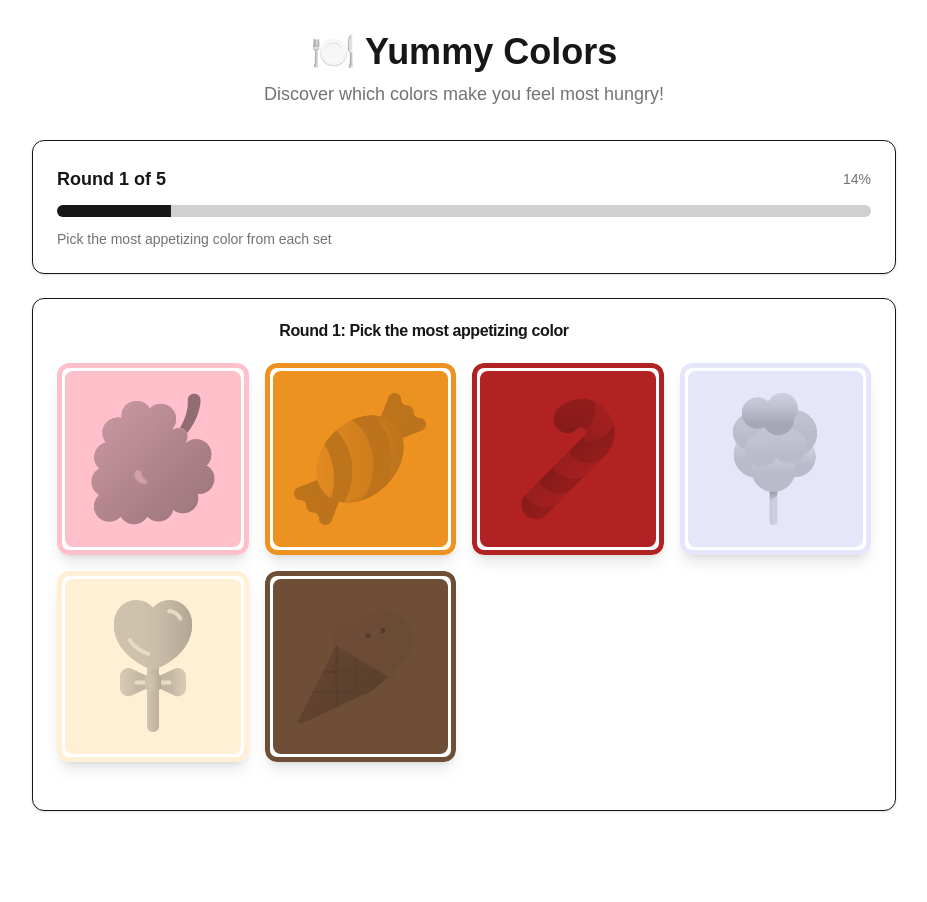
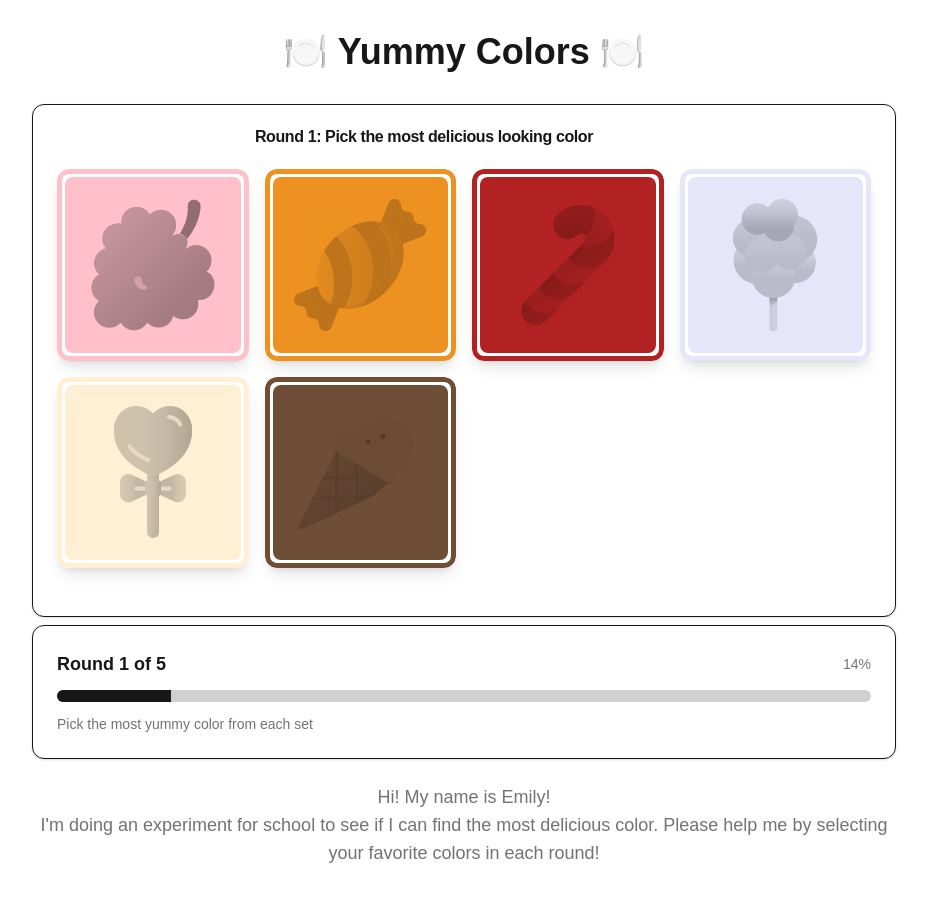
Before and after one commit to EttienneS/yummy-colors, a Next.js app: page / in a window 1280 px wide. Shown: the top 902 px of the page, without its empty margins (176-1103 px from the left). Before the commit the page ends 843 px from the top, so only its background shows below. Built offline with nearby package versions, Linux system fonts and the light colour scheme.

Commit message:
ui tweaks

```diff
--- a/app/admin/page.tsx
+++ b/app/admin/page.tsx
@@ -340,6 +340,21 @@ export default function AdminPage() {
                   <div className="space-y-2">
                     {analytics.colorNamePreferences.map((pref, index) => (
                       <div key={pref.name} className="flex items-center gap-2">
+                        {/* Color square: try to find the color hex from popularFinalColors, fallback to gray if not found */}
+                        <div
+                          className="w-4 h-4 rounded border mr-2"
+                          style={{
+                            backgroundColor:
+                              analytics.popularFinalColors.find(
+                                (c) => c.name === pref.name
+                              )?.hex || "#e5e7eb",
+                          }}
+                          title={
+                            analytics.popularFinalColors.find(
+                              (c) => c.name === pref.name
+                            )?.hex || "Unknown"
+                          }
+                        />
                         <div className="text-sm font-medium min-w-0 flex-1">
                           #{index + 1} {pref.name}
                         </div>
--- a/app/page.tsx
+++ b/app/page.tsx
@@ -61,12 +61,11 @@ export default function ColorGamePage() {
     <div className="min-h-screen bg-background">
       <div className="container mx-auto px-4 py-8 max-w-4xl">
         <div className="text-center mb-8">
-          <h1 className="text-4xl font-bold mb-2">🍽️ Yummy Colors</h1>
-          <p className="text-lg text-muted-foreground">
-            Discover which colors make you feel most hungry!
-          </p>
+          <h1 className="text-4xl font-bold mb-2">🍽️ Yummy Colors 🍽️</h1>
         </div>
 
+        {renderCurrentPhase()}
+        <div className="m-2" />
         {gameState.gamePhase !== "complete" && (
           <GameProgress
             currentRound={gameState.currentRound}
@@ -75,7 +74,14 @@ export default function ColorGamePage() {
           />
         )}
 
-        {renderCurrentPhase()}
+        <div className="text-center mb-8">
+          <p className="text-lg text-muted-foreground">Hi! My name is Emily!</p>
+          <p className="text-lg text-muted-foreground">
+            I&apos;m doing an experiment for school to see if I can find the
+            most delicious color. Please help me by selecting your favorite
+            colors in each round!
+          </p>
+        </div>
       </div>
     </div>
   );
--- a/components/game/ColorSelection.tsx
+++ b/components/game/ColorSelection.tsx
@@ -63,7 +63,7 @@ export function ColorSelection({
             </Button>
           )}
           <CardTitle className="text-center flex-1">
-            Round {round}: Pick the most appetizing color
+            Round {round}: Pick the most delicious looking color
           </CardTitle>
           <div className="w-20" /> {/* Spacer for layout balance */}
         </div>
--- a/components/game/GameProgress.tsx
+++ b/components/game/GameProgress.tsx
@@ -49,7 +49,7 @@ export function GameProgress({
 
           {gamePhase === "selection" && (
             <p className="text-sm text-muted-foreground">
-              Pick the most appetizing color from each set
+              Pick the most yummy color from each set
             </p>
           )}
           {gamePhase === "finale" && (
```
